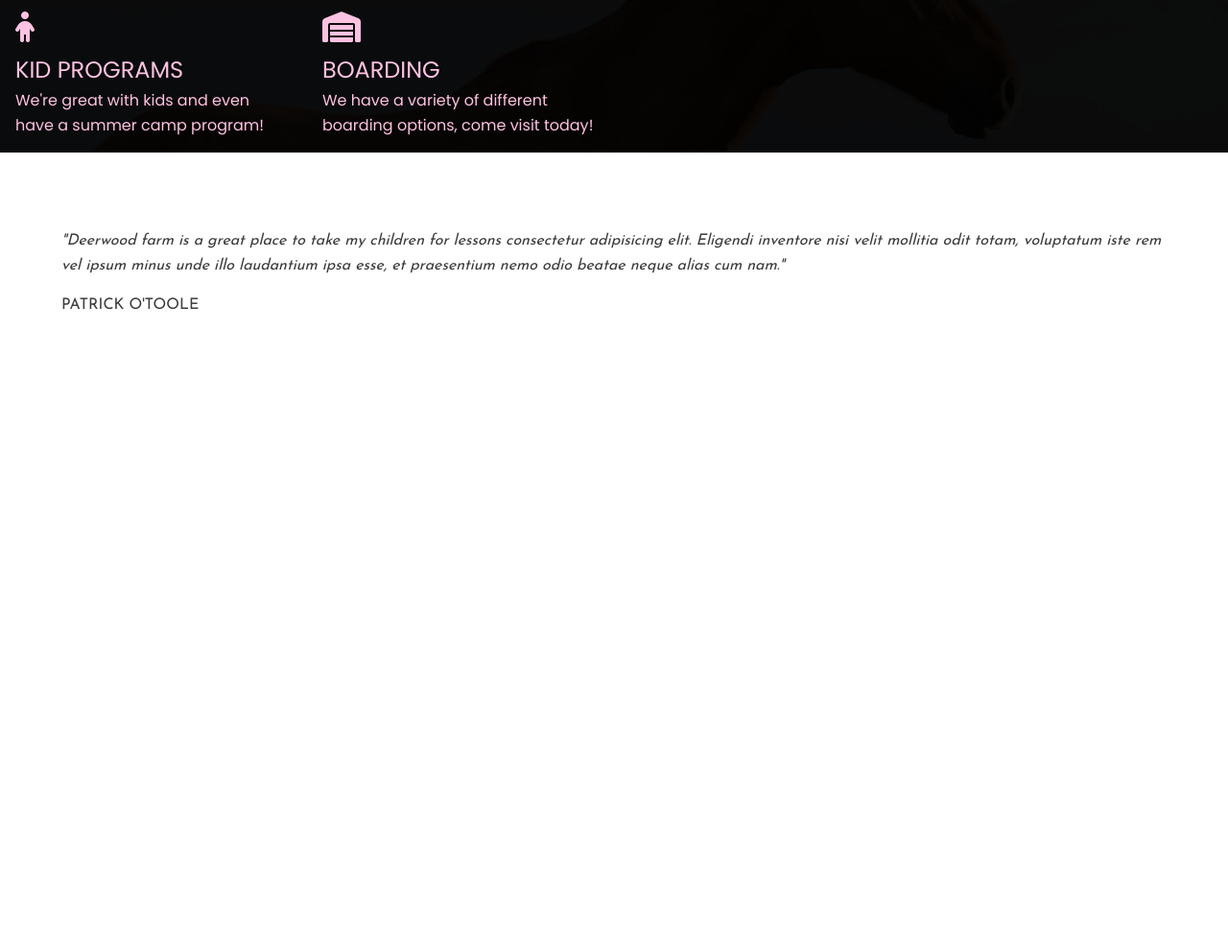
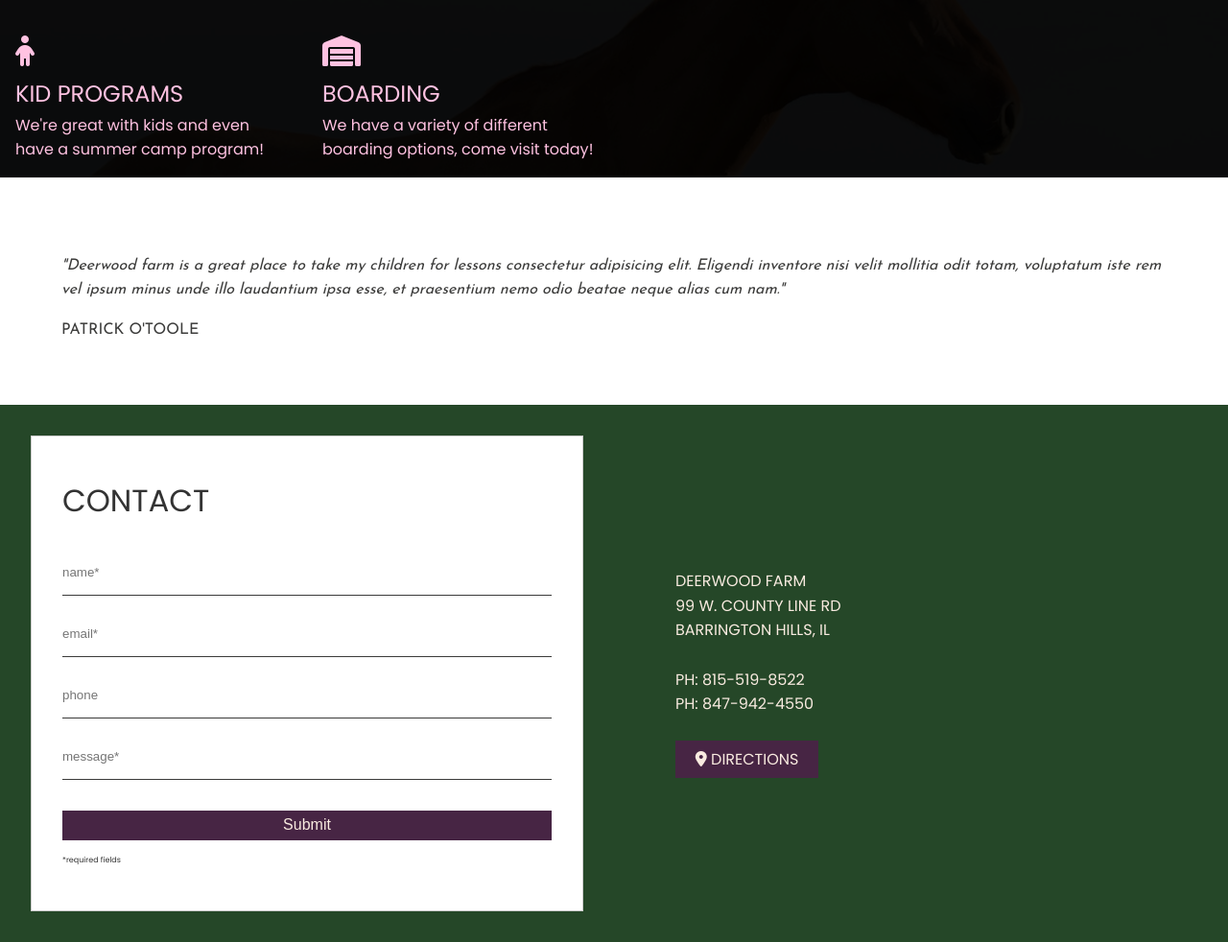
Before and after one commit to grmonta/deerwood, a plain HTML site: page index.html in a window 1280 px wide. Shown: the part 2449-3431 px from the top of the page at 96% size. Before the commit the page ends 2845 px from the top, so only its background shows below. Drawn offline with Linux system fonts and the light colour scheme.

Commit message:
contact form

```diff
--- a/index.html
+++ b/index.html
@@ -8,10 +8,7 @@
       href="https://fonts.googleapis.com/css?family=Josefin+Sans|Merriweather+Sans|Poppins&display=swap"
       rel="stylesheet"
     />
-    <link
-      href="https://fonts.googleapis.com/css?family=Handlee&display=swap"
-      rel="stylesheet"
-    />
+
     <link rel="stylesheet" href="style.css" />
     <script
       src="https://kit.fontawesome.com/1c822b092f.js"
@@ -61,12 +58,12 @@
 
       <!-- (((((((((((((( ABOUT SECTION  ))))))))))))))  -->
       <section class="about  text-center m-1 text-dark">
-        <div class="medium">ABOUT DEERWOOD FARM</div>
-        <p>
+        <div class="medium font-display">ABOUT DEERWOOD FARM</div>
+        <p class="font-content">
           Deerwood Farm is a private, family owned and operated facility in the
           heart of Barrington Hills, IL. Located 30 miles northwest of Chicago.
         </p>
-        <p class="my-1">
+        <p class="my-1 font-content"">
           Since building our new facility in 2007, we have successfully trained
           and shown hunters, jumpers, equitation and ponies to many IHJA
           championships both at rated (A) and unrated shows (B).
@@ -79,7 +76,7 @@
       <section class="info">
         <div class="info1 bg-green">
           <div class="large font-display">What We Do</div>
-          <p class="font-header">
+          <p class="font-content">
             At Deerwood Farm we specialize in training the horse and rider in a
             safe but fun environment where everyone is like family. Our program
             emphasises basic horsemanship skills for even the youngest riders.
@@ -159,7 +156,7 @@
                 <div class="lead">
                   OUR TRAINERS
                 </div>
-                <p class="small">
+                <p class="small font">
                   Contact us to plan a visit! We are experienced training riders
                   of all ages and experience levels!
                 </p>
@@ -296,14 +293,39 @@
         </div>
       </section>
 
-      <!-- (((((((((((((( CONTACT FORM  ))))))))))))))  -->
-      <section class="contact" id="contact">
-        <div class="contact-form"></div>
+      <!-- (((((((((((((( CONTACT FORM && INFO ))))))))))))))  -->
+      <section class="contact bg-primary" id="contact">
+        <div class="contact-grid">
+          <div class="contact-form bg-white m-2 p-2">
+            <div class="form-title py-1 medium" >CONTACT</div>
+            <form action="/action_page.php" method="post">
+  <input type="text" name="name" placeholder="name*" class="form-input" required>
+          <input type="text" name="email"  placeholder="email*" class="form-input" required >
+          <input type="text" name="phone" placeholder="phone" class="form-input" >
+
+         <input type="textarea" name="message" class="form-textarea" placeholder="message*" required>
+
+             <input type="submit" class=" btn btn-form my-1" value="Submit" >
+             <p class="x-small">*required fields</p>
+
+
+            </form>
+          </div>
+          <div class="contact-info text-light m-2 p-2 ">
+            <div>DEERWOOD FARM</div>
+            <div>99 W. COUNTY LINE RD</div>
+            <div>BARRINGTON HILLS, IL</div>
+            <br>
+            <div>PH: 815-519-8522 </div>
+            <div>PH: 847-942-4550 </div>
+            <br>
+            <a href="https://goo.gl/maps/hJ4BXdWXTNNjUPka7"><div class="btn btn-purp"><i class="fas fa-map-marker-alt"></i>   DIRECTIONS </div></a>
+          </div>
+        </div>
       </section>
-      <!-- (((((((((((((( MAP  ))))))))))))))  -->
 
       <!-- (((((((((((((( FOOTERS  ))))))))))))))  -->
-      <!-- (((((((((((((( BELOW THIS IS THE PAGE WRAPPER DIV ))))))))))))))  -->
+      <!-- (((((((((((((( BELOW THIS IS THE PAGE WRAPPER DIV ))))))))))))  -->
     </div>
 
     <script src="main.js"></script>
--- a/style.css
+++ b/style.css
@@ -15,7 +15,7 @@
 }
 
 body {
-  font-family: 'Merriweather Sans', sans-serif;
+  font-family: 'Poppins', sans-serif;
   font-size: 1rem;
   line-height: 1.6;
 }
@@ -90,6 +90,10 @@ img {
   color: var(--main-dark);
 }
 
+.text-light {
+  color: var(--main-light);
+}
+
 .font-display {
   font-family: 'Josefin Sans', sans-serif;
 }
@@ -101,9 +105,6 @@ img {
   font-family: 'Poppins', sans-serif;
 }
 
-.font-cursive {
-  font-family: 'Handlee', cursive;
-}
 /* Padding */
 .p {
   padding: 0.5rem;
@@ -188,6 +189,20 @@ img {
   color: var(--main-light);
 }
 
+.btn-form {
+  display: inline-block;
+  background: var(--main-purp);
+  color: var(--main-light);
+  padding: 0.4rem 1.3rem;
+  font-size: 1rem;
+  border: none;
+  cursor: pointer;
+  margin-right: 0.5rem;
+  transition: opacity 0.2s ease-in;
+  outline: none;
+  width: 100%;
+}
+
 .bg-green {
   background: var(--main-dark-green);
   color: white;
@@ -257,6 +272,10 @@ img {
     height: 20vw;
     object-fit: cover;
   }
+}
+
+.card {
+  font-family: 'Poppins', sans-serif;
 }
 
 .card-content {
@@ -387,6 +406,49 @@ img {
   font-style: italic;
 }
 
+.contact-grid {
+  display: grid;
+  align-items: center;
+  grid-template-columns: repeat(auto-fit, minmax(240px, 1fr));
+  color: var(--main-dark);
+}
+
+.form-input {
+  width: 100%;
+  padding: 1rem 1rem 1rem 0rem;
+  margin-bottom: 1rem;
+  align-items: baseline;
+  border: none;
+  border-bottom: 1px solid var(--main-dark);
+}
+
+.form-textarea {
+  width: 100%;
+
+  padding: 1rem 1rem 1rem 0rem;
+  margin-bottom: 1rem;
+  /* align-items: baseline; */
+  border: none;
+  border-bottom: 1px solid var(--main-dark);
+  resize: none;
+}
+
+.form-btn {
+  display: flex;
+  justify-content: center;
+  align-items: center;
+  margin: 1rem;
+  width: 100%;
+}
+
+input[type='text']:focus {
+  border: 3px solid var(--main-dark-green);
+}
+
+input[type='textarea']:focus {
+  border: 2px solid var(--main-dark-green);
+}
+
 /*
 .hero {
   background: url(images/horesbackground.jpg);
```
